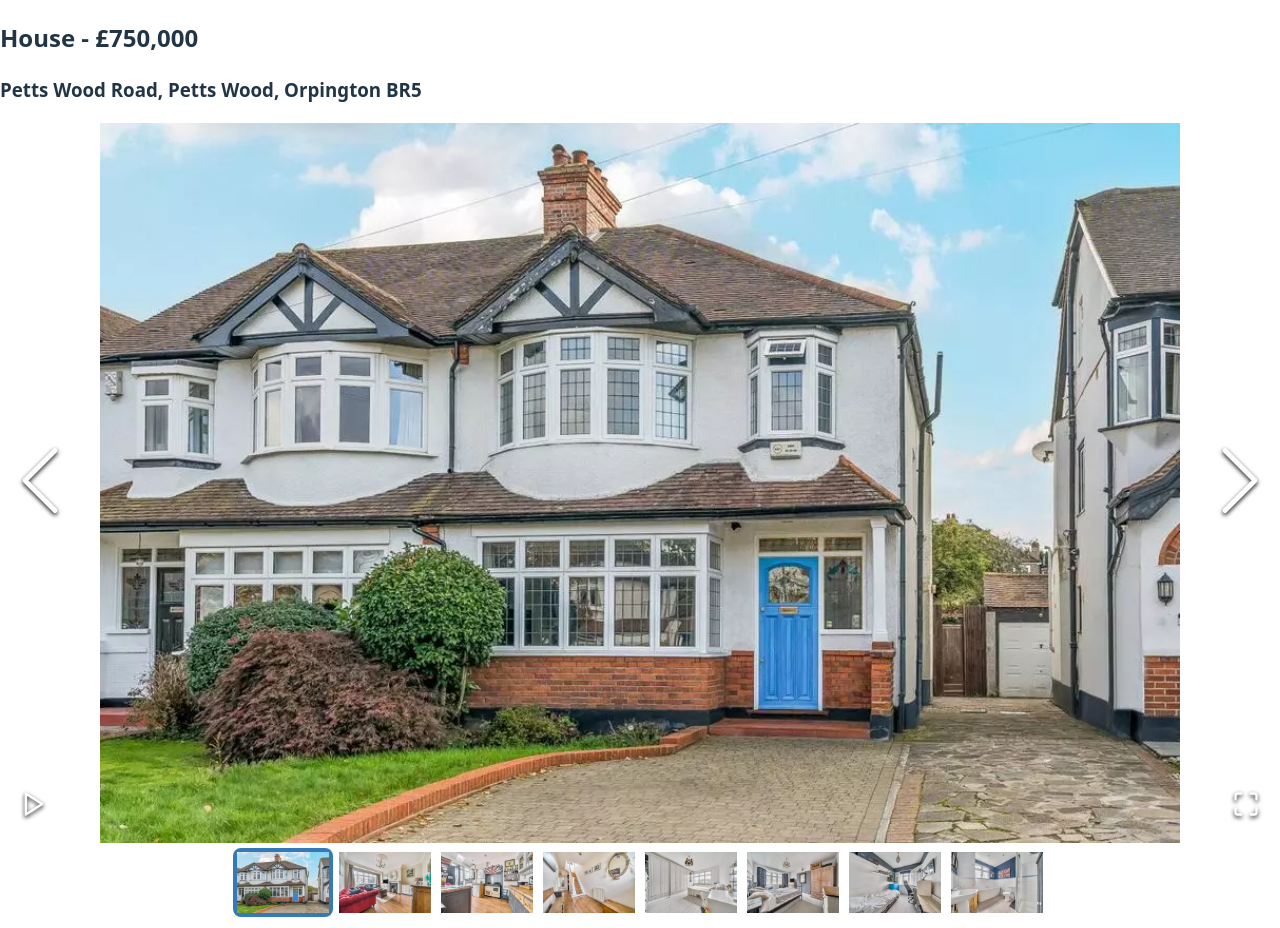
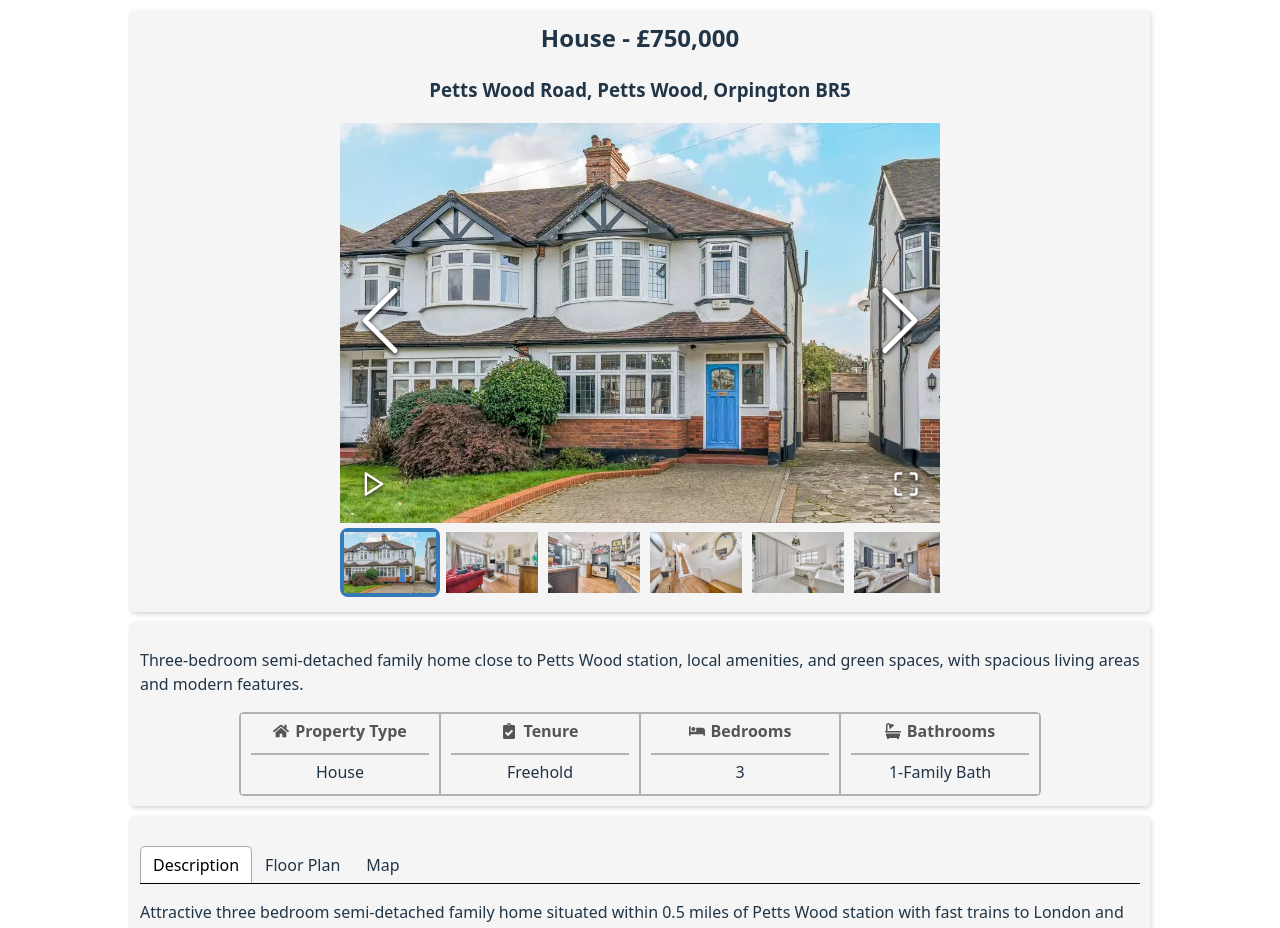
Before and after one commit to shashini13/React-CW, a React (Vite) app: page /properties/prop1.html in a window 1280 px wide. Shown: the top 928 px of the page. Built offline with nearby package versions, Linux system fonts and the light colour scheme.

Commit message:
Added css for few divs in PropertyDetails.jsx

```diff
--- a/src/App.css
+++ b/src/App.css
@@ -141,6 +141,79 @@
 }
 
 /*PropertyDetails*/
+.property-details-div {
+
+}
+
+.property-details-header-gallery, .property-details-small-content, .property-details-tablist {
+  background-color: whitesmoke;
+  width: 1000px;
+  border-radius: 5px;
+  box-shadow: 1px 2px 5px rgb(214, 210, 210);
+  margin: 10px auto;
+  padding: 10px;
+}
+
+.image-gallery {
+  margin: 0 auto;
+  width: 600px
+}
+
+.property-details-div > p:first-of-type  {
+  text-align: center;
+  margin: 25px 0;
+}
+
+.property-details-div h2, h3 {
+  text-align: center;
+  margin-top: 0;
+}
+
+.property-details-summary {
+  display: grid;
+  grid-template-columns: repeat(4, 1fr);
+  border: 1px solid rgb(182, 176, 176);
+  border-radius: 5px;
+  width: 80%;
+  margin: 0 auto;
+}
+
+.summary-item {
+  text-align: center;
+  border: 1px solid rgb(182, 176, 176);
+}
+
+.heading {
+  display: flex;
+  justify-content: center;
+  align-items: center;
+  gap: 6px;
+  color: #555;
+  margin: 5px;
+  font-weight: bold;
+}
+
+.value {
+  padding-top: 5px;
+  margin: 10px;
+  border-top: 2px solid rgb(182, 176, 176);
+}
+
+.tab-list {
+  padding: 0;
+  margin-top: 20px;
+  border-bottom: 1px solid black;
+  background-color: none;
+}
+
+.react-tabs__tab {
+  position: static !important;
+}
+
+.property-floor-plan {
+  width: 350px;
+}
+
 .map-iframe {
   border: 0;
   width: 600px;
```
